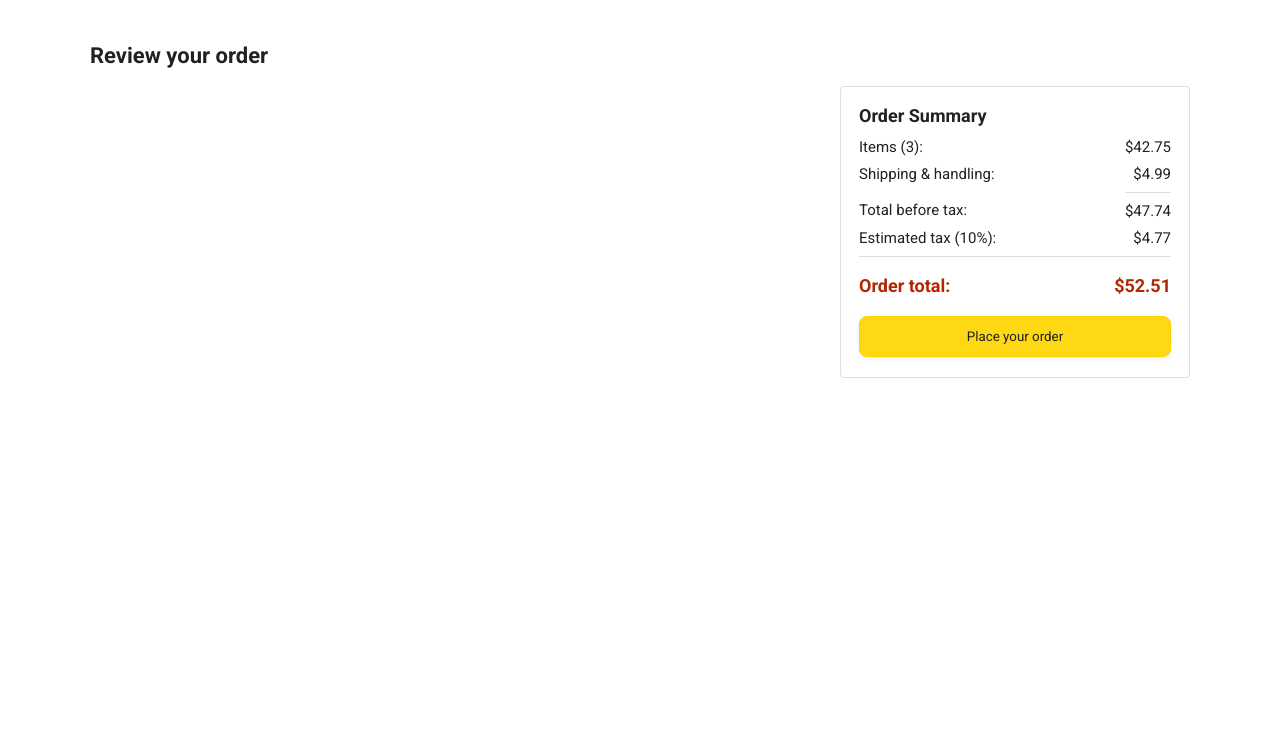
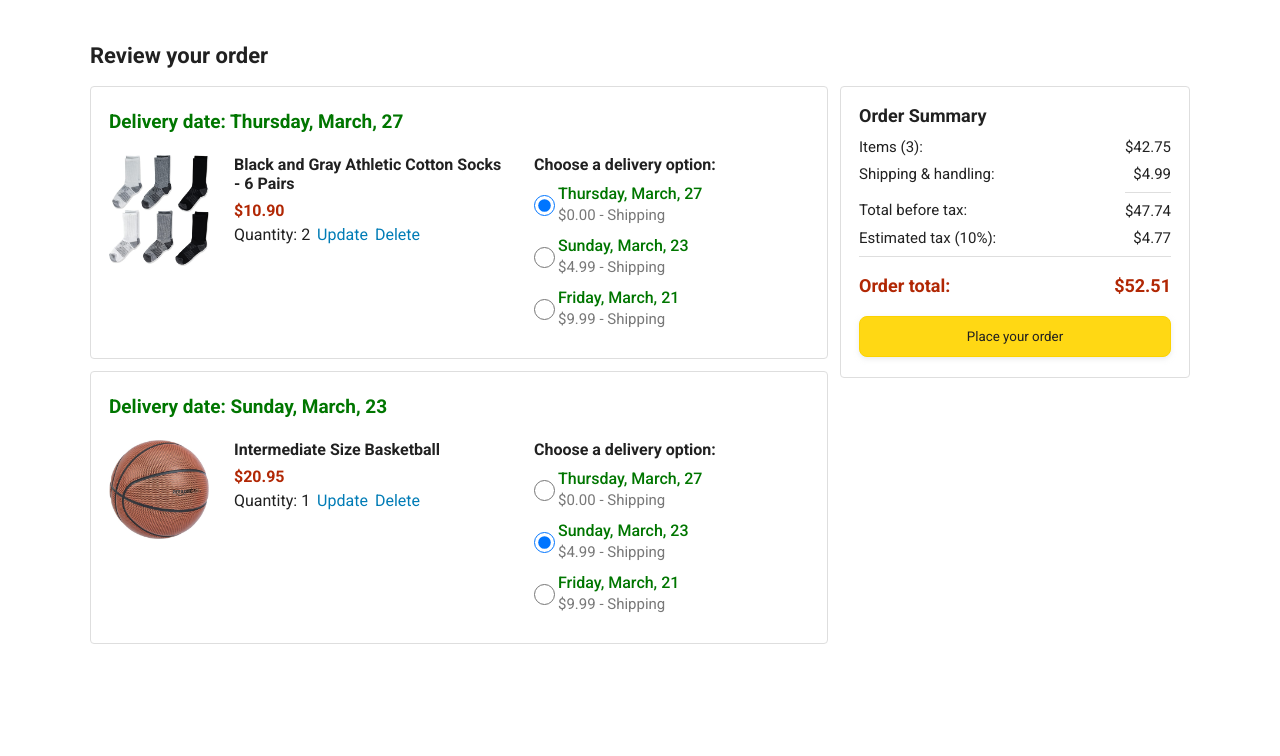
Before and after one commit to 6scars/amazonWebSideProject, a plain HTML site: page checkout.html in a window 1280 px wide. Shown: the part 97-853 px from the top of the page. Before the commit the page ends 800 px from the top, so only its background shows below. Drawn offline with nearby package versions, Linux system fonts and the light colour scheme; files whose address does not match are found by name.

Commit message:
save data and generate HTML for delivery options

```diff
--- a/data/cart.js
+++ b/data/cart.js
@@ -1,13 +1,17 @@
 export let cart = JSON.parse(localStorage.getItem('cart'))
 
 
-if(!cart.length){
+console.log(cart);
+
+if(!cart){
   cart = [{
     productId: "e43638ce-6aa0-4b85-b27f-e1d07eb678c6",
-    quantity: 2
+    quantity: 2,
+    deliveryOptionId: '1'
   },{
     productId: "15b6fc6f-327a-4ec4-896f-486349e85a3d",
-    quantity: 1
+    quantity: 1,
+    deliveryOptionId: '2'
   }];
 
   saveToStorage();
@@ -30,6 +34,7 @@ export function addToCart(productId){
             {
               productId: productId,
               quantity: 1,
+              deliveryOptionId: '1'
       });
     };
 
--- /dev/null
+++ b/data/deliveryOptions.js
@@ -0,0 +1,15 @@
+export const deliveryOptions=[
+    {
+        id:'1',
+        deliveryDays:7,
+        priceCents: 0
+    },{
+        id:'2',
+        deliveryDays:3,
+        priceCents: 499
+    },{
+        id:'3',
+        deliveryDays:1,
+        priceCents: 999
+    },
+]
--- a/scripts/checkout.js
+++ b/scripts/checkout.js
@@ -1,7 +1,11 @@
 import {cart, removeFromCart, overwriteQuantityInCart} from '../data/cart.js';
 import {products} from '../data/products.js';
-import {formatCurrency} from './utils/money.js';
+import formatCurrency from './utils/money.js';
 import {updateCartQuantity} from './utils/quantity.js';
+import dayjs from 'https://unpkg.com/dayjs@1.11.10/esm/index.js'
+import {deliveryOptions} from '../data/deliveryOptions.js';
+
+
 
 
 
@@ -14,10 +18,26 @@ function displayCartSummary(){
             if(cartItem.productId === productsItem.id){
 
 
+                //delivery calc for header
+                const cartDeliveryOptionId = cartItem.deliveryOptionId;
+                let matchingDeliveryOption;
+                deliveryOptions.forEach((option)=>{
+                    if(option.id === cartDeliveryOptionId){
+                        matchingDeliveryOption = option.deliveryDays
+                    }
+
+                });
+
+                const today = dayjs();
+                const deliveryDate = today.add(matchingDeliveryOption, 'days');
+                const dateString = deliveryDate.format('dddd, MMMM, D' );
+
+
+
                 cartSummaryHTML+= `
                     <div class="cart-item-container js-cart-item-container-${productsItem.id}">
                         <div class="delivery-date">
-                            Delivery date: Tuesday, June 21
+                            Delivery date: ${dateString}
                         </div>
 
                         <div class="cart-item-details-grid">
@@ -52,42 +72,11 @@ function displayCartSummary(){
                             <div class="delivery-options-title">
                                 Choose a delivery option:
                             </div>
-                            <div class="delivery-option">
-                            <input type="radio" checked="" class="delivery-option-input" name="delivery-option-${productsItem.id}">
-                            <div>
-                                <div class="delivery-option-date">
-                                  Tuesday, June 21
-                                </div>
-                                <div class="delivery-option-price">
-                                  FREE Shipping
-                                </div>
-                            </div>
-                            </div>
-                            <div class="delivery-option">
-                            <input type="radio" class="delivery-option-input" name="delivery-option-${productsItem.id}">
-                            <div>
-                                <div class="delivery-option-date">
-                                    Wednesday, June 15
-                                </div>
-                                <div class="delivery-option-price">
-                                    $4.99 - Shipping
-                                </div>
-                            </div>
-                            </div>
-                            <div class="delivery-option">
-                            <input type="radio" class="delivery-option-input" name="delivery-option-${productsItem.id}">
-                            <div>
-                                <div class="delivery-option-date">
-                                    Monday, June 13
-                                </div>
-                                <div class="delivery-option-price">
-                                $9.99 - Shipping
-                                </div>
-                            </div>
-                            </div>
-                        </div>
+                        ${deliveryOptionHTML(productsItem,cartItem)}
+
                         </div>
                     </div>
+                </div>
                 `
             };
 
@@ -98,6 +87,53 @@ function displayCartSummary(){
     document.querySelector('.js-order-summary').innerHTML = cartSummaryHTML;
 
 };
+
+function deliveryOptionHTML(productsItem,cart){
+    let html = ''
+    deliveryOptions.forEach((option)=>{
+        const today = dayjs();
+        const deliveryDate = today.add(option.deliveryDays, 'days');
+        const dateString = deliveryDate.format('dddd, MMMM, D' );
+
+        const price = `$${formatCurrency(option.priceCents)}` || 'FREE';
+
+        const  isChecked = option.id === cart.deliveryOptionId;
+
+
+
+
+        html +=
+        `
+                <div class="delivery-option">
+                    <input type="radio" ${isChecked ? 'checked': ''} class="delivery-option-input" name="delivery-option-${productsItem.id}">
+                <div>
+                <div class="delivery-option-date">
+                    ${dateString}
+                </div>
+                <div class="delivery-option-price">
+                    ${price} - Shipping
+                </div>
+            </div>
+        </div>
+        `
+    });
+    return html;
+
+}
+
+
+
+
+
+
+
+
+
+
+
+
+
+
 
 function removeContainer(ContainerId){
     const container = document.querySelector(`.js-cart-item-container-${ContainerId}`);
--- a/scripts/utils/money.js
+++ b/scripts/utils/money.js
@@ -1,3 +1,6 @@
 export function formatCurrency(priceCents){
     return (priceCents/100).toFixed(2);
 }
+
+
+export default formatCurrency;
```
Also changed, not shown: checkout.html (+1 -0 lines).
